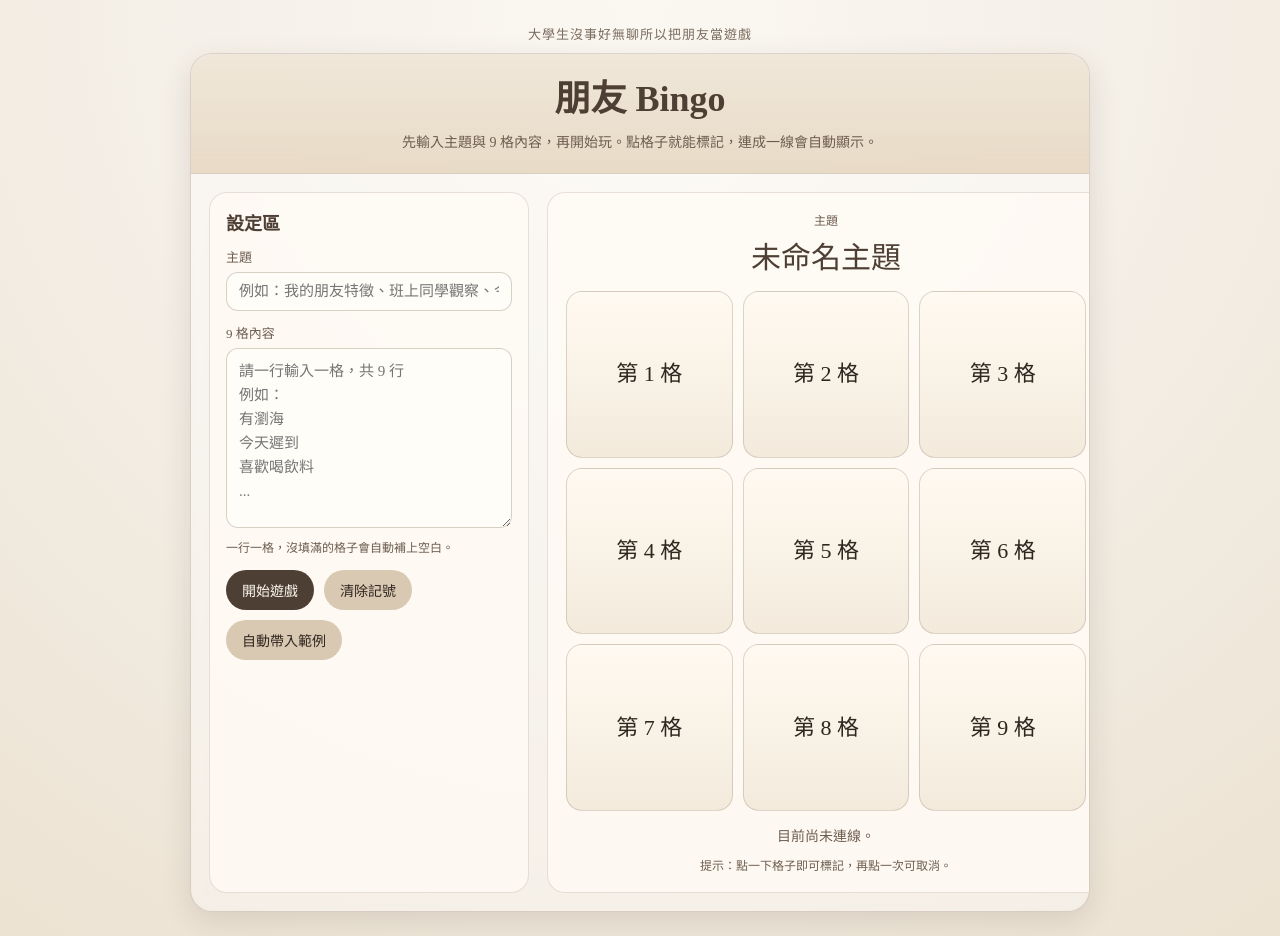
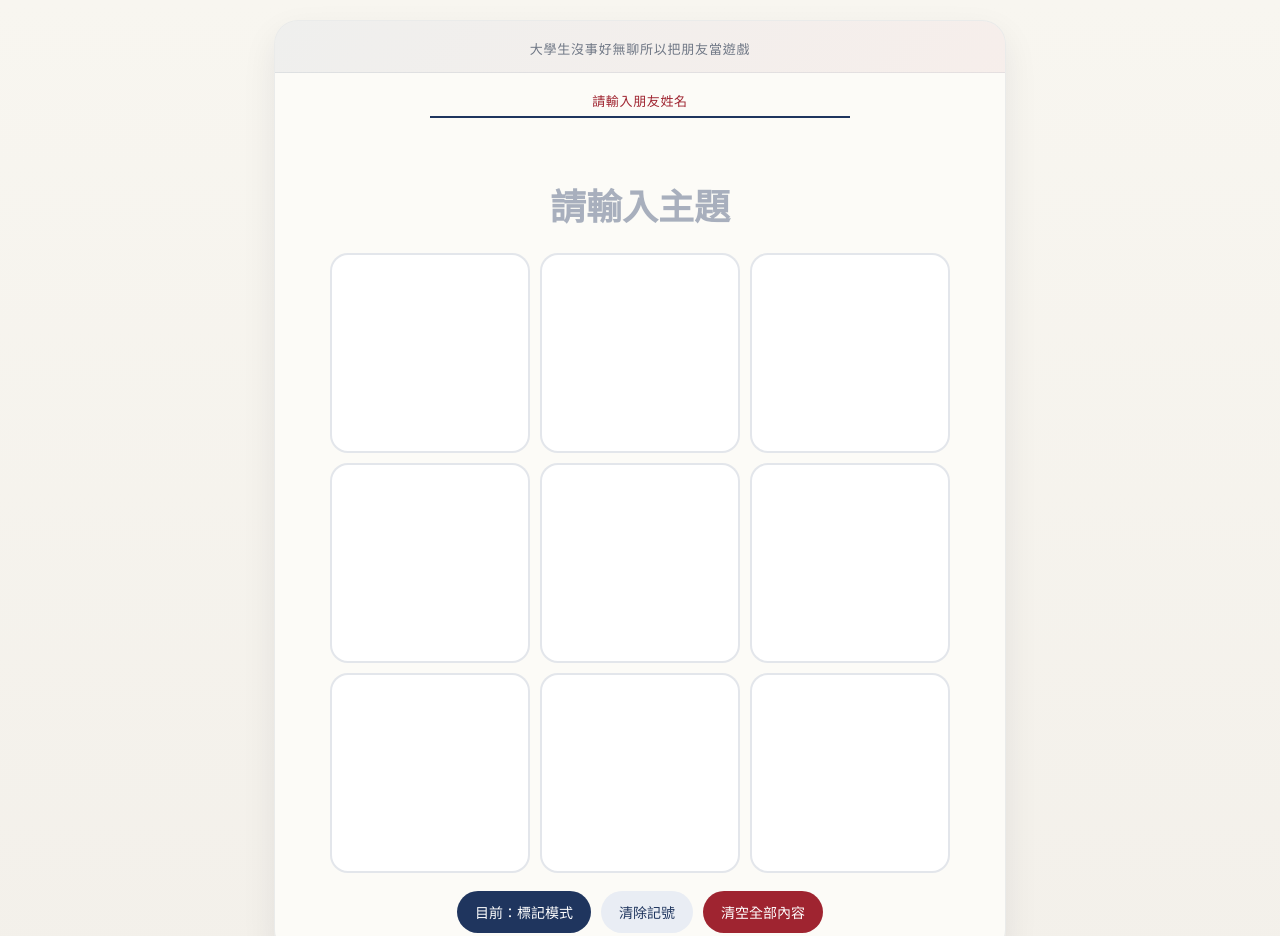
Before and after one commit to kyc0212/binbingogo, a plain HTML site: page index.html in a window 1280 px wide. Shown: the top 936 px of the page. Drawn offline with Linux system fonts and the light colour scheme.

Commit message:
Update index.html

```diff
--- a/index.html
+++ b/index.html
@@ -3,349 +3,358 @@
 <head>
   <meta charset="UTF-8" />
   <meta name="viewport" content="width=device-width, initial-scale=1.0" />
-  <title>大學生沒事好無聊所以把朋友當遊戲</title>
+  <title>朋友 Bingo</title>
   <style>
     :root{
-      --bg: #f4efe7;
-      --paper: #efe6d8;
-      --card: #e5d6bf;
-      --line: #7b6652;
-      --text: #2f261f;
-      --muted: #6d5d4f;
-      --accent: #4e3f34;
-      --accent-2: #8a735c;
-      --mark: #4a3b31;
-      --mark-text: #f8f3ea;
-      --shadow: 0 10px 30px rgba(54, 41, 29, 0.12);
+      --bg: #f4f1ea;
+      --paper: #fcfbf7;
+      --navy: #1f355e;
+      --navy-2: #29457a;
+      --red: #9f2430;
+      --red-2: #bc3341;
+      --gold: #b89b63;
+      --line: #d7dce6;
+      --text: #18202b;
+      --muted: #6f7785;
+      --cell-bg: #ffffff;
+      --cell-marked: #213760;
+      --cell-marked-text: #f8fbff;
+      --shadow: 0 14px 34px rgba(20, 30, 48, 0.08);
+      --radius: 18px;
     }
 
-    * { box-sizing: border-box; }
+    *{
+      box-sizing: border-box;
+      -webkit-tap-highlight-color: transparent;
+    }
+
+    html, body{
+      margin: 0;
+      padding: 0;
+      background:
+        linear-gradient(180deg, #f8f6f0 0%, #f3f0ea 100%);
+      color: var(--text);
+      font-family:
+        "Noto Serif TC",
+        "Songti TC",
+        "PMingLiU",
+        "MingLiU",
+        serif;
+    }
 
     body{
-      margin:0;
-      font-family:
-        "Noto Serif TC",
-        "PMingLiU",
-        "MingLiU",
-        "Songti TC",
-        "STSong",
-        serif;
-      background:
-        radial-gradient(circle at top, #fbf8f2 0%, var(--bg) 45%, #ece2d2 100%);
-      color: var(--text);
       min-height: 100vh;
-      padding: 24px 16px 40px;
     }
 
-    .wrap{
-      max-width: 900px;
+    .page{
+      width: 100%;
+      max-width: 760px;
       margin: 0 auto;
+      padding: 20px 14px 32px;
     }
 
-    .tiny-title{
-      text-align: center;
-      font-size: 13px;
-      letter-spacing: 1px;
-      color: var(--muted);
-      margin-bottom: 10px;
-      opacity: 0.9;
-    }
-
-    .panel{
-      background: rgba(255,255,255,0.38);
-      border: 1px solid rgba(123,102,82,0.25);
-      border-radius: 22px;
+    .app{
+      background: rgba(252, 251, 247, 0.96);
+      border: 1px solid rgba(31, 53, 94, 0.08);
+      border-radius: 24px;
       box-shadow: var(--shadow);
-      backdrop-filter: blur(6px);
       overflow: hidden;
     }
 
-    .top{
-      padding: 24px 20px 18px;
+    .topbar{
+      padding: 18px 18px 14px;
       background:
-        linear-gradient(180deg, rgba(239,230,216,0.95), rgba(229,214,191,0.88));
-      border-bottom: 1px solid rgba(123,102,82,0.18);
+        linear-gradient(135deg, rgba(31,53,94,0.06) 0%, rgba(159,36,48,0.06) 100%);
+      border-bottom: 1px solid rgba(31, 53, 94, 0.08);
     }
 
-    .top h1{
-      margin: 0 0 10px;
-      font-size: clamp(24px, 4vw, 36px);
-      line-height: 1.2;
+    .small-title{
+      font-size: 13px;
+      color: var(--muted);
       text-align: center;
-      color: var(--accent);
-      font-weight: 700;
+      letter-spacing: 0.06em;
+      margin: 0;
     }
 
-    .top p{
-      margin: 0;
-      text-align: center;
-      color: var(--muted);
-      font-size: 14px;
-      line-height: 1.7;
+    .board-area{
+      padding: 18px 14px 20px;
     }
 
-    .content{
-      display: grid;
-      grid-template-columns: 320px 1fr;
-      gap: 18px;
-      padding: 18px;
+    .name-box{
+      max-width: 420px;
+      margin: 0 auto 14px;
+      text-align: center;
     }
 
-    .card{
-      background: rgba(255, 251, 244, 0.8);
-      border: 1px solid rgba(123,102,82,0.18);
-      border-radius: 18px;
-      padding: 16px;
+    .name-label{
+      display: inline-block;
+      font-size: 13px;
+      color: var(--red);
+      margin-bottom: 6px;
+      letter-spacing: 0.05em;
     }
 
-    .card h2{
-      margin: 0 0 12px;
-      font-size: 18px;
-      color: var(--accent);
+    .name-line{
+      border-top: 2px solid var(--navy);
+      padding-top: 8px;
     }
 
-    .field{
-      margin-bottom: 12px;
+    .name-input{
+      width: 100%;
+      border: none;
+      outline: none;
+      background: transparent;
+      text-align: center;
+      color: var(--navy);
+      font-size: clamp(20px, 4.6vw, 28px);
+      font-weight: 700;
+      font-family: inherit;
+      padding: 4px 8px;
     }
 
-    .field label{
-      display: block;
-      font-size: 13px;
-      margin-bottom: 6px;
-      color: var(--muted);
+    .name-input::placeholder{
+      color: rgba(31,53,94,0.42);
     }
 
-    input[type="text"], textarea{
-      width: 100%;
-      border: 1px solid rgba(123,102,82,0.3);
-      background: #fffdf8;
-      border-radius: 12px;
-      padding: 10px 12px;
-      font-size: 15px;
-      color: var(--text);
+    .topic-input{
+      display: block;
+      width: min(92%, 500px);
+      margin: 0 auto 16px;
+      border: none;
+      outline: none;
+      background: transparent;
+      text-align: center;
+      color: var(--navy);
+      font-size: clamp(24px, 5.2vw, 36px);
+      font-weight: 700;
       font-family: inherit;
-      outline: none;
+      padding: 6px 10px;
+      line-height: 1.25;
     }
 
-    input[type="text"]:focus, textarea:focus{
-      border-color: var(--accent-2);
-      box-shadow: 0 0 0 3px rgba(138,115,92,0.12);
-    }
-
-    textarea{
-      resize: vertical;
-      min-height: 180px;
-      line-height: 1.6;
-    }
-
-    .hint{
-      margin-top: 6px;
-      font-size: 12px;
-      color: var(--muted);
-    }
-
-    .btn-row{
-      display: flex;
-      flex-wrap: wrap;
-      gap: 10px;
-      margin-top: 14px;
-    }
-
-    button{
-      border: none;
-      border-radius: 999px;
-      padding: 10px 16px;
-      font-size: 14px;
-      font-family: inherit;
-      cursor: pointer;
-      transition: 0.2s ease;
-    }
-
-    .btn-primary{
-      background: var(--accent);
-      color: #fffaf2;
-    }
-
-    .btn-primary:hover{
-      transform: translateY(-1px);
-      background: #3f332a;
-    }
-
-    .btn-secondary{
-      background: #d9c8b2;
-      color: var(--text);
-    }
-
-    .btn-secondary:hover{
-      transform: translateY(-1px);
-      background: #cfbda7;
-    }
-
-    .board-card{
-      position: relative;
-      padding: 18px;
-    }
-
-    .board-title{
-      text-align: center;
-      margin-bottom: 14px;
-    }
-
-    .board-title .label{
-      font-size: 12px;
-      color: var(--muted);
-      margin-bottom: 4px;
-    }
-
-    .board-title .topic{
-      font-size: clamp(22px, 3vw, 30px);
-      color: var(--accent);
-      word-break: break-word;
-      min-height: 1.4em;
+    .topic-input::placeholder{
+      color: rgba(31,53,94,0.38);
     }
 
     .board-wrap{
       position: relative;
-      width: min(78vw, 520px);
+      width: min(92vw, 620px);
       aspect-ratio: 1 / 1;
       margin: 0 auto;
     }
 
     .board{
+      position: relative;
+      z-index: 2;
+      width: 100%;
+      height: 100%;
       display: grid;
       grid-template-columns: repeat(3, 1fr);
       grid-template-rows: repeat(3, 1fr);
       gap: 10px;
+    }
+
+    .cell{
+      position: relative;
+      border-radius: 18px;
+      overflow: hidden;
+      border: 2px solid rgba(31,53,94,0.12);
+      background: var(--cell-bg);
+      transition: 0.2s ease;
+      min-width: 0;
+      min-height: 0;
+    }
+
+    .cell.marked{
+      background: linear-gradient(180deg, var(--navy-2), var(--navy));
+      border-color: rgba(31,53,94,0.9);
+      box-shadow: 0 10px 22px rgba(31,53,94,0.16);
+    }
+
+    .cell-input{
       width: 100%;
       height: 100%;
-      position: relative;
+      border: none;
+      outline: none;
+      resize: none;
+      background: transparent;
+      color: var(--text);
+      font-family: inherit;
+      font-size: clamp(15px, 2.4vw, 22px);
+      line-height: 1.35;
+      text-align: center;
+      padding: 10px 8px;
+      display: flex;
+      align-items: center;
+      justify-content: center;
+      overflow-wrap: anywhere;
+      word-break: break-word;
+    }
+
+    .cell.marked .cell-input{
+      color: var(--cell-marked-text);
+    }
+
+    .cell-input::placeholder{
+      color: rgba(24,32,43,0.28);
+    }
+
+    .cell-toggle{
+      position: absolute;
+      inset: 0;
+      background: transparent;
+      border: none;
+      cursor: pointer;
       z-index: 2;
     }
 
-    .cell{
-      border-radius: 16px;
-      border: 1.5px solid rgba(123,102,82,0.25);
-      background:
-        linear-gradient(180deg, #fffaf1, #f3eadc);
-      color: var(--text);
-      display: flex;
-      align-items: center;
-      justify-content: center;
-      text-align: center;
-      padding: 10px;
-      font-size: clamp(15px, 1.8vw, 22px);
-      line-height: 1.45;
-      cursor: pointer;
-      user-select: none;
-      transition: transform 0.15s ease, background 0.2s ease, color 0.2s ease, box-shadow 0.2s ease;
-      word-break: break-word;
-      overflow-wrap: anywhere;
-      box-shadow: inset 0 1px 0 rgba(255,255,255,0.5);
-    }
-
-    .cell:hover{
-      transform: translateY(-1px);
-      box-shadow: 0 8px 20px rgba(60,40,25,0.08);
-    }
-
-    .cell.marked{
-      background:
-        linear-gradient(180deg, #5a493d, var(--mark));
-      color: var(--mark-text);
-      border-color: rgba(60, 46, 36, 0.6);
+    .cell.editing .cell-toggle{
+      display: none;
     }
 
     .line-layer{
       position: absolute;
       inset: 0;
+      z-index: 3;
       pointer-events: none;
-      z-index: 3;
     }
 
     .line{
       position: absolute;
       left: 50%;
       top: 50%;
-      width: 86%;
       height: 8px;
-      background: rgba(123, 23, 23, 0.9);
       border-radius: 999px;
+      background: linear-gradient(90deg, var(--red), var(--red-2));
       transform-origin: center center;
-      box-shadow: 0 2px 8px rgba(90, 10, 10, 0.22);
+      box-shadow: 0 3px 10px rgba(159, 36, 48, 0.28);
     }
 
-    .status{
-      margin-top: 14px;
-      text-align: center;
-      color: var(--muted);
-      font-size: 14px;
-      min-height: 1.5em;
+    .actions{
+      display: flex;
+      justify-content: center;
+      gap: 10px;
+      flex-wrap: wrap;
+      margin-top: 18px;
     }
 
-    .footer-note{
-      margin-top: 10px;
-      text-align: center;
-      font-size: 12px;
-      color: var(--muted);
+    button{
+      border: none;
+      border-radius: 999px;
+      padding: 11px 18px;
+      font-family: inherit;
+      font-size: 14px;
+      cursor: pointer;
+      transition: transform 0.15s ease, opacity 0.15s ease, background 0.2s ease;
     }
 
-    @media (max-width: 860px){
-      .content{
-        grid-template-columns: 1fr;
+    button:hover{
+      transform: translateY(-1px);
+    }
+
+    .btn-navy{
+      background: var(--navy);
+      color: #fff;
+    }
+
+    .btn-red{
+      background: var(--red);
+      color: #fff;
+    }
+
+    .btn-light{
+      background: #e9edf4;
+      color: var(--navy);
+    }
+
+    @media (max-width: 560px){
+      .page{
+        padding: 10px 8px 22px;
+      }
+
+      .app{
+        border-radius: 18px;
+      }
+
+      .topbar{
+        padding: 12px 10px 10px;
+      }
+
+      .small-title{
+        font-size: 11px;
+      }
+
+      .board-area{
+        padding: 14px 10px 16px;
       }
 
       .board-wrap{
-        width: min(92vw, 520px);
+        width: min(96vw, 96vw);
+      }
+
+      .board{
+        gap: 7px;
+      }
+
+      .cell{
+        border-radius: 14px;
+      }
+
+      .cell-input{
+        padding: 8px 6px;
+        font-size: clamp(14px, 3.7vw, 18px);
+      }
+
+      .actions{
+        gap: 8px;
+      }
+
+      button{
+        padding: 10px 14px;
+        font-size: 13px;
       }
     }
   </style>
 </head>
 <body>
-  <div class="wrap">
-    <div class="tiny-title">大學生沒事好無聊所以把朋友當遊戲</div>
-
-    <div class="panel">
-      <div class="top">
-        <h1>朋友 Bingo</h1>
-        <p>先輸入主題與 9 格內容，再開始玩。點格子就能標記，連成一線會自動顯示。</p>
+  <div class="page">
+    <div class="app">
+      <div class="topbar">
+        <p class="small-title">大學生沒事好無聊所以把朋友當遊戲</p>
       </div>
 
-      <div class="content">
-        <section class="card">
-          <h2>設定區</h2>
+      <div class="board-area">
+        <div class="name-box">
+          <div class="name-label">請輸入朋友姓名</div>
+          <div class="name-line">
+            <input
+              id="nameInput"
+              class="name-input"
+              type="text"
+              placeholder=""
+              autocomplete="off"
+            />
+          </div>
+        </div>
 
-          <div class="field">
-            <label for="topicInput">主題</label>
-            <input id="topicInput" type="text" placeholder="例如：我的朋友特徵、班上同學觀察、今日荒謬事件" />
-          </div>
+        <input
+          id="topicInput"
+          class="topic-input"
+          type="text"
+          placeholder="請輸入主題"
+          autocomplete="off"
+        />
 
-          <div class="field">
-            <label for="bulkInput">9 格內容</label>
-            <textarea id="bulkInput" placeholder="請一行輸入一格，共 9 行&#10;例如：&#10;有瀏海&#10;今天遲到&#10;喜歡喝飲料&#10;..."></textarea>
-            <div class="hint">一行一格，沒填滿的格子會自動補上空白。</div>
-          </div>
+        <div class="board-wrap" id="boardWrap">
+          <div class="board" id="board"></div>
+          <div class="line-layer" id="lineLayer"></div>
+        </div>
 
-          <div class="btn-row">
-            <button class="btn-primary" id="applyBtn">開始遊戲</button>
-            <button class="btn-secondary" id="resetMarksBtn">清除記號</button>
-            <button class="btn-secondary" id="demoBtn">自動帶入範例</button>
-          </div>
-        </section>
-
-        <section class="card board-card">
-          <div class="board-title">
-            <div class="label">主題</div>
-            <div class="topic" id="boardTopic">未命名主題</div>
-          </div>
-
-          <div class="board-wrap" id="boardWrap">
-            <div class="board" id="board"></div>
-            <div class="line-layer" id="lineLayer"></div>
-          </div>
-
-          <div class="status" id="statusText">目前尚未連線。</div>
-          <div class="footer-note">提示：點一下格子即可標記，再點一次可取消。</div>
-        </section>
+        <div class="actions">
+          <button class="btn-navy" id="markModeBtn">切換標記模式</button>
+          <button class="btn-light" id="clearMarksBtn">清除記號</button>
+          <button class="btn-red" id="clearTextBtn">清空全部內容</button>
+        </div>
       </div>
     </div>
   </div>
@@ -353,59 +362,95 @@
   <script>
     const board = document.getElementById('board');
     const lineLayer = document.getElementById('lineLayer');
-    const topicInput = document.getElementById('topicInput');
-    const bulkInput = document.getElementById('bulkInput');
-    const boardTopic = document.getElementById('boardTopic');
-    const statusText = document.getElementById('statusText');
-
-    const applyBtn = document.getElementById('applyBtn');
-    const resetMarksBtn = document.getElementById('resetMarksBtn');
-    const demoBtn = document.getElementById('demoBtn');
+    const markModeBtn = document.getElementById('markModeBtn');
+    const clearMarksBtn = document.getElementById('clearMarksBtn');
+    const clearTextBtn = document.getElementById('clearTextBtn');
 
     const size = 3;
-    let cells = [];
+    const total = size * size;
+    let markMode = true;
+    let cellElements = [];
 
     const winningLines = [
-      [0,1,2],
-      [3,4,5],
-      [6,7,8],
-      [0,3,6],
-      [1,4,7],
-      [2,5,8],
-      [0,4,8],
-      [2,4,6]
+      [0, 1, 2],
+      [3, 4, 5],
+      [6, 7, 8],
+      [0, 3, 6],
+      [1, 4, 7],
+      [2, 5, 8],
+      [0, 4, 8],
+      [2, 4, 6]
     ];
 
-    function buildBoard(contents = []) {
+    function buildBoard() {
       board.innerHTML = '';
-      lineLayer.innerHTML = '';
-      cells = [];
+      cellElements = [];
 
-      for (let i = 0; i < size * size; i++) {
+      for (let i = 0; i < total; i++) {
         const cell = document.createElement('div');
         cell.className = 'cell';
-        cell.dataset.index = i;
-        cell.textContent = contents[i] || `第 ${i + 1} 格`;
 
-        cell.addEventListener('click', () => {
+        const input = document.createElement('textarea');
+        input.className = 'cell-input';
+        input.placeholder = '';
+        input.rows = 1;
+
+        const toggle = document.createElement('button');
+        toggle.className = 'cell-toggle';
+        toggle.type = 'button';
+        toggle.setAttribute('aria-label', `切換第 ${i + 1} 格標記`);
+
+        toggle.addEventListener('click', () => {
+          if (!markMode) {
+            cell.classList.add('editing');
+            input.focus();
+            return;
+          }
           cell.classList.toggle('marked');
-          updateLines();
+          drawWinningLines();
         });
 
+        input.addEventListener('focus', () => {
+          cell.classList.add('editing');
+        });
+
+        input.addEventListener('blur', () => {
+          cell.classList.remove('editing');
+          autoResize(input);
+        });
+
+        input.addEventListener('input', () => {
+          autoResize(input);
+        });
+
+        input.addEventListener('click', (e) => {
+          if (markMode) {
+            e.stopPropagation();
+            cell.classList.add('editing');
+            input.focus();
+          }
+        });
+
+        cell.appendChild(input);
+        cell.appendChild(toggle);
         board.appendChild(cell);
-        cells.push(cell);
+        cellElements.push(cell);
+
+        autoResize(input);
       }
+    }
 
-      updateLines();
+    function autoResize(el) {
+      el.style.height = '100%';
     }
 
     function getCenter(index) {
       const row = Math.floor(index / size);
       const col = index % size;
-      const cellSize = 100 / size;
+      const unit = 100 / size;
       return {
-        x: col * cellSize + cellSize / 2,
-        y: row * cellSize + cellSize / 2
+        x: col * unit + unit / 2,
+        y: row * unit + unit / 2
       };
     }
 
@@ -416,8 +461,7 @@
       const dx = end.x - start.x;
       const dy = end.y - start.y;
       const length = Math.sqrt(dx * dx + dy * dy);
-      const angle = Math.atan2(dy, dx) * (180 / Math.PI);
-
+      const angle = Math.atan2(dy, dx) * 180 / Math.PI;
       const centerX = (start.x + end.x) / 2;
       const centerY = (start.y + end.y) / 2;
 
@@ -431,72 +475,48 @@
       lineLayer.appendChild(line);
     }
 
-    function updateLines() {
+    function drawWinningLines() {
       lineLayer.innerHTML = '';
-      let count = 0;
 
-      winningLines.forEach(line => {
-        const allMarked = line.every(index => cells[index]?.classList.contains('marked'));
-        if (allMarked) {
-          drawLine(line[0], line[2]);
-          count++;
+      winningLines.forEach(([a, b, c]) => {
+        const ok =
+          cellElements[a].classList.contains('marked') &&
+          cellElements[b].classList.contains('marked') &&
+          cellElements[c].classList.contains('marked');
+
+        if (ok) {
+          drawLine(a, c);
         }
       });
-
-      if (count === 0) {
-        statusText.textContent = '目前尚未連線。';
-      } else {
-        statusText.textContent = `目前完成 ${count} 條連線。`;
-      }
-    }
-
-    function applyContent() {
-      const topic = topicInput.value.trim() || '未命名主題';
-      boardTopic.textContent = topic;
-
-      const lines = bulkInput.value
-        .split('\n')
-        .map(s => s.trim())
-        .filter((_, index, arr) => true);
-
-      const normalized = [];
-      for (let i = 0; i < 9; i++) {
-        normalized.push(lines[i] ?? '');
-      }
-
-      buildBoard(normalized);
     }
 
     function clearMarks() {
-      cells.forEach(cell => cell.classList.remove('marked'));
-      updateLines();
+      cellElements.forEach(cell => cell.classList.remove('marked'));
+      drawWinningLines();
     }
 
-    function fillDemo() {
-      topicInput.value = '今天朋友的迷惑行為';
-      bulkInput.value = [
-        '出門前說五分鐘結果半小時',
-        '手機剩 2% 還超淡定',
-        '說不餓結果搶我東西吃',
-        '一直說隨便但每個都否決',
-        '訊息已讀但人蒸發',
-        '口頭說早睡半夜還在線',
-        '看到貓直接失去理智',
-        '自己忘記帶東西怪地心引力',
-        '拍照先管瀏海不是表情'
-      ].join('\n');
-      applyContent();
+    function clearTexts() {
+      const inputs = document.querySelectorAll('.cell-input');
+      inputs.forEach(input => {
+        input.value = '';
+      });
+      clearMarks();
     }
 
-    applyBtn.addEventListener('click', applyContent);
-    resetMarksBtn.addEventListener('click', clearMarks);
-    demoBtn.addEventListener('click', fillDemo);
+    function updateMarkModeButton() {
+      markModeBtn.textContent = markMode ? '目前：標記模式' : '目前：輸入模式';
+    }
 
-    buildBoard([
-      '第 1 格','第 2 格','第 3 格',
-      '第 4 格','第 5 格','第 6 格',
-      '第 7 格','第 8 格','第 9 格'
-    ]);
+    markModeBtn.addEventListener('click', () => {
+      markMode = !markMode;
+      updateMarkModeButton();
+    });
+
+    clearMarksBtn.addEventListener('click', clearMarks);
+    clearTextBtn.addEventListener('click', clearTexts);
+
+    buildBoard();
+    updateMarkModeButton();
   </script>
 </body>
 </html>
```
